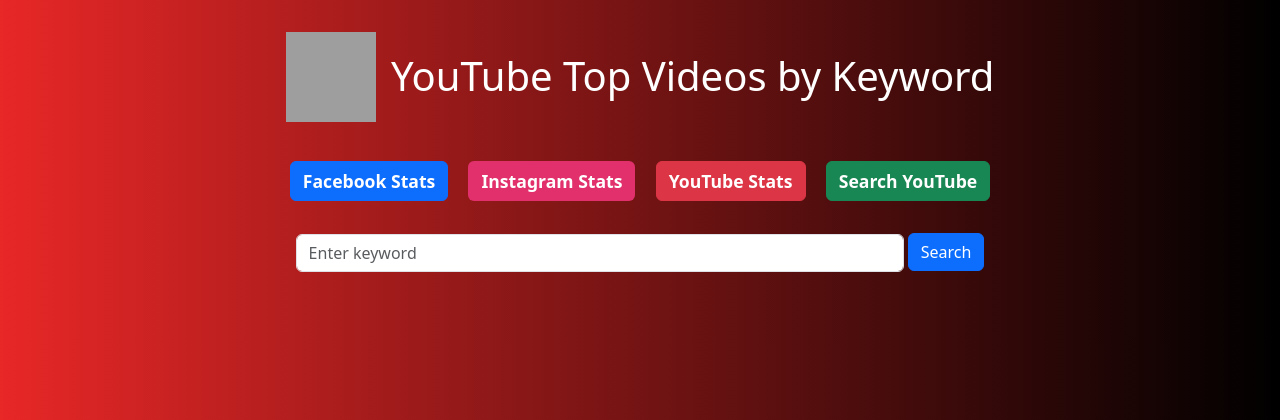
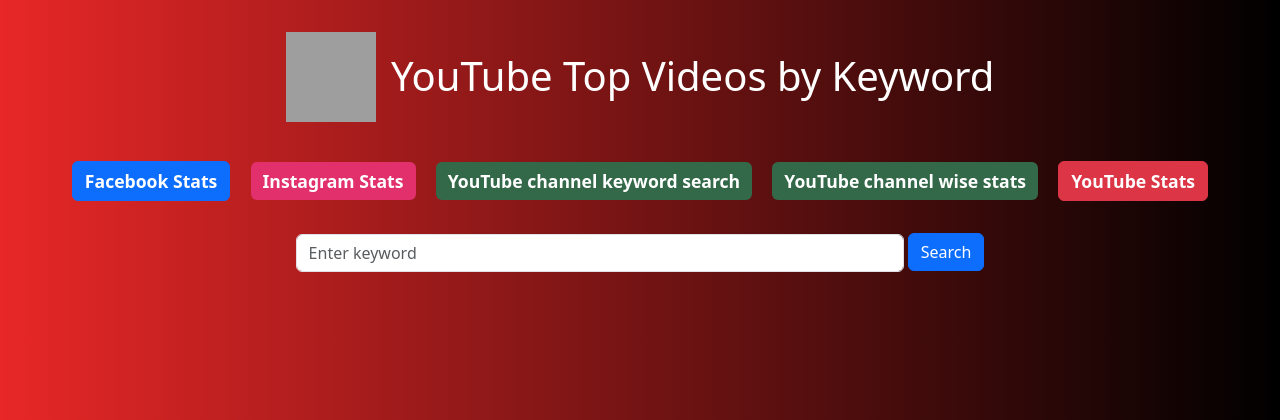
Before and after one commit to NasirMehmood12/comparison_stats, a Flask app: page /search_top_videos in a window 1280 px wide. Shown: the top 420 px of the page. Run offline with Flask 3, Linux system fonts and the light colour scheme; some libraries are stand-ins or nearby versions; grey boxes are pictures that could not be loaded.

Commit message:
Update search_top_videos.html

```diff
--- a/templates/search_top_videos.html
+++ b/templates/search_top_videos.html
@@ -49,14 +49,21 @@
     </h1>
 
     <div class="nav-links">
-        <a href="/facebook" class="btn btn-primary btn-nav mx-2">Facebook Stats</a>
-        <a href="/instagram" class="btn btn-nav mx-2" style="background-color: #E1306C; color: white;">
+        <a href="/facebook" class="btn btn-primary mx-2" style = "font-size: 1.1rem; font-weight: 563;">Facebook Stats</a>
+        <a href="/instagram" class="btn mx-2" style="background-color: #E1306C; color: white; border: none;font-size: 1.1rem; font-weight: 563;">
             Instagram Stats
         </a>
-        <a href="/youtube" class="btn btn-danger btn-nav mx-2">YouTube Stats</a>
-        <a href="/search-top-videos" class="btn btn-success btn-nav mx-2">
-            Search YouTube
+
+        <a href="/keyword_views" class="btn mx-2" style="background-color: #336949; color: white; border: none;font-size: 1.1rem; font-weight: 563;">
+            YouTube channel keyword search
         </a>
+
+
+
+        <a href="/simple_stats" class="btn mx-2" style="background-color: #336949; color: white; border: none;font-size: 1.1rem; font-weight: 563;">
+            YouTube channel wise stats
+        </a>
+        <a href="/youtube" class="btn btn-danger mx-2" style="font-size: 1.1rem; font-weight: 563;">YouTube Stats</a>
     </div>
 
     <form action="/search-top-videos" method="post" class="mb-4 text-center">
```
